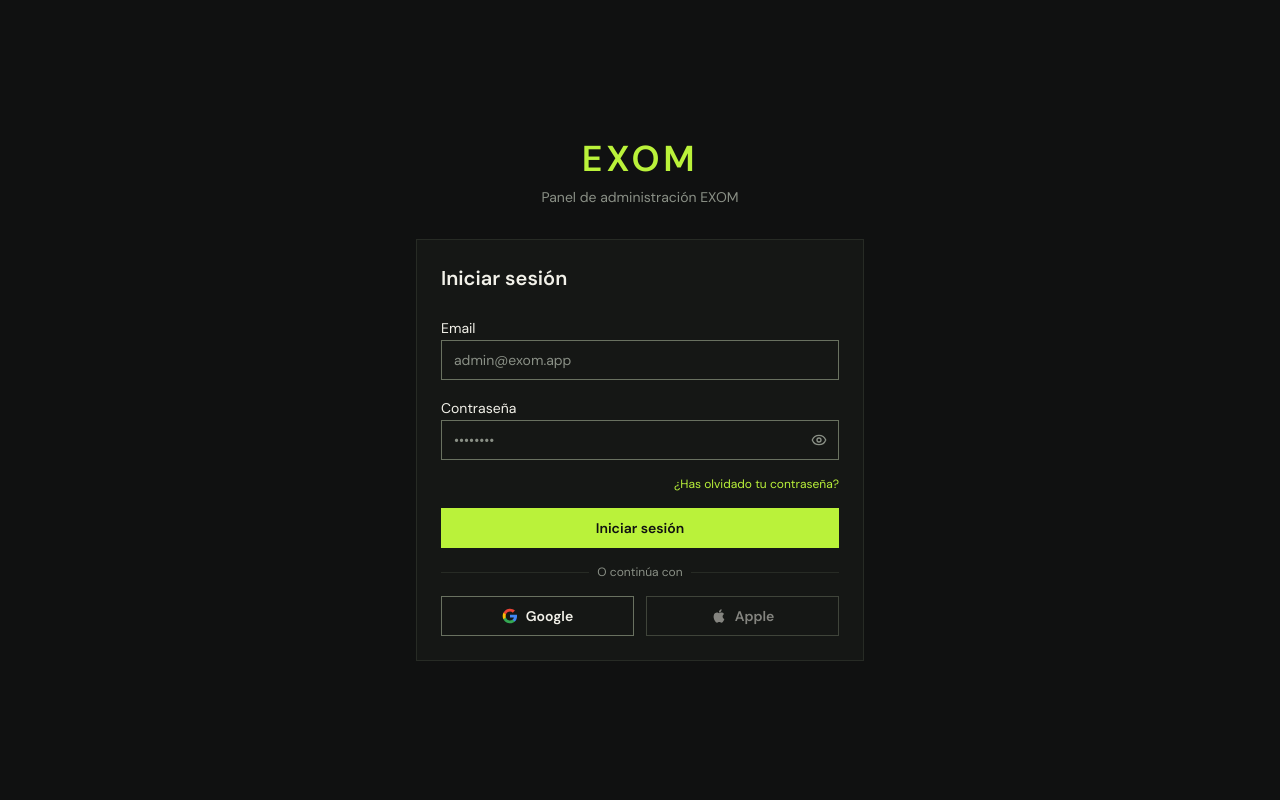
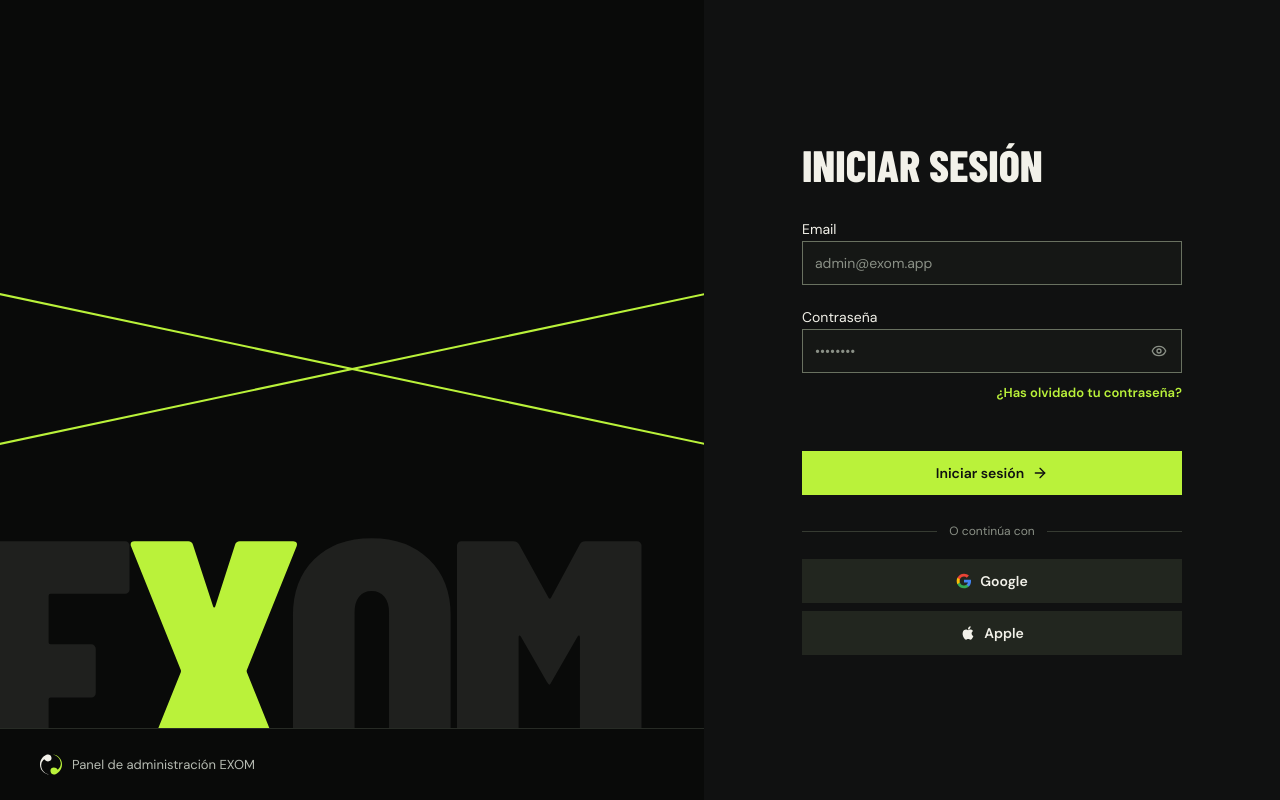
Before and after one commit to carsan-dev/exom-admin, a React (Vite) app: page /login in a window 1280 px wide. Built offline with nearby package versions, Linux system fonts and the light colour scheme; no server answers.

Commit message:
feat(admin): estilo del Login

```diff
--- a/src/features/auth/pages/login-page.tsx
+++ b/src/features/auth/pages/login-page.tsx
@@ -4,12 +4,11 @@ import { useForm } from 'react-hook-form'
 import { zodResolver } from '@hookform/resolvers/zod'
 import { z } from 'zod'
 import { sendPasswordResetEmail } from 'firebase/auth'
-import { Eye, EyeOff, AlertCircle, Lock } from 'lucide-react'
+import { ArrowRight, Eye, EyeOff, AlertCircle, Lock } from 'lucide-react'
 import { toast } from 'sonner'
 import { useAuth } from '@/hooks/use-auth'
 import { Button } from '@/components/ui/button'
 import { Input } from '@/components/ui/input'
-import { Card, CardContent, CardHeader } from '@/components/ui/card'
 import { auth } from '@/lib/firebase'
 
 const loginSchema = z.object({
@@ -76,50 +75,93 @@ export function LoginPage() {
   const isBlocked = error === 'ACCOUNT_BLOCKED'
   const isUnauthorized = error === 'UNAUTHORIZED'
 
+  const focusRing =
+    'focus-visible:outline-2 focus-visible:outline-offset-2 focus-visible:outline-focus'
+
   return (
-    <div className="flex min-h-screen min-h-[100svh] items-center justify-center bg-background px-4">
-      <div className="w-full max-w-md space-y-8">
-        {/* Logo */}
-        <div className="flex flex-col items-center gap-2">
-          <div className="flex items-center gap-2">
-            <span className="text-4xl font-black tracking-widest text-accent-text">EXOM</span>
+    <div className="grid min-h-screen min-h-[100svh] grid-cols-1 grid-rows-[96px_minmax(0,1fr)] bg-background lg:grid-cols-[minmax(0,55fr)_minmax(0,45fr)] lg:grid-rows-1">
+      <a
+        href="#auth-main"
+        className="sr-only focus:not-sr-only focus:fixed focus:left-4 focus:top-4 focus:z-50 focus:bg-background focus:px-3 focus:py-2 focus:text-sm focus:font-semibold focus:text-foreground focus:outline-2 focus:outline-focus"
+      >
+        Saltar al contenido
+      </a>
+
+      {/* Panel de marca: siempre oscuro en ambos temas */}
+      <div className="relative isolate min-h-24 overflow-hidden bg-[#090a09] text-[#b7bcb3] lg:min-h-full">
+        <div aria-hidden="true" className="pointer-events-none absolute inset-0 z-0">
+          <span className="absolute left-0 top-1/2 h-0.5 w-[150%] origin-center -rotate-[7deg] bg-brand-primary lg:-left-[30%] lg:top-[46%] lg:w-[160%] lg:-rotate-12" />
+          <span className="absolute left-0 top-1/2 h-0.5 w-[150%] origin-center rotate-[7deg] bg-brand-primary lg:-left-[30%] lg:top-[46%] lg:w-[160%] lg:rotate-12" />
         </div>
-          <p className="text-sm text-muted-foreground">Panel de administración EXOM</p>
+        <span
+          aria-hidden="true"
+          className="pointer-events-none absolute bottom-[calc(72px-0.2em)] -left-[0.07em] z-[1] hidden select-none whitespace-nowrap font-display text-[clamp(220px,29vw,420px)] font-extrabold uppercase leading-[0.8] tracking-[-0.04em] text-[#dfe0d4]/10 lg:block"
+        >
+          E<span className="text-brand-primary">X</span>OM
+        </span>
+        <p className="absolute inset-0 z-[2] flex items-center gap-3 px-5 text-[13px] leading-5 text-[#b7bcb3] lg:inset-x-0 lg:bottom-0 lg:top-auto lg:h-[72px] lg:gap-2.5 lg:border-t lg:border-[#272b25] lg:bg-[#090a09] lg:px-10">
+          <svg viewBox="0 0 120 112" aria-hidden="true" focusable="false" className="h-6 w-[26px] shrink-0 lg:h-[21px] lg:w-[22px]">
+            <path
+              fill="#f2f1e9"
+              d="M46 110C20 106 0 84 0 56C0 33 14 12 35 3C48-2 60 4 62 16C66 29 57 39 44 39C36 39 28 35 23 28C11 38 5 51 7 65C9 86 24 103 46 109Z"
+            />
+            <path
+              fill="#baf23a"
+              transform="rotate(180 60 56)"
+              d="M46 110C20 106 0 84 0 56C0 33 14 12 35 3C48-2 60 4 62 16C66 29 57 39 44 39C36 39 28 35 23 28C11 38 5 51 7 65C9 86 24 103 46 109Z"
+            />
+          </svg>
+          <span
+            aria-hidden="true"
+            className="font-display text-[40px] font-extrabold uppercase leading-none tracking-[-0.04em] text-[#f2f1e9] lg:hidden"
+          >
+            E<span className="text-brand-primary">X</span>OM
+          </span>
+          <span className="max-lg:sr-only">Panel de administración EXOM</span>
+        </p>
       </div>
 
+      <main
+        id="auth-main"
+        className="flex min-w-0 items-start justify-center px-4 py-8 md:px-5 md:py-10 lg:items-center lg:px-8 lg:py-12"
+      >
+        <div className="w-full max-w-[380px]">
           {/* Blocked state */}
           {isBlocked ? (
-          <Card className="border-status-warning/50 bg-background-surface">
-            <CardContent className="pt-6 flex flex-col items-center gap-4 text-center">
-              <div className="rounded-full bg-status-warning/10 p-4">
-                <Lock className="h-8 w-8 text-status-warning" />
-              </div>
-              <div>
-                <h3 className="font-semibold text-foreground text-lg">Cuenta bloqueada</h3>
-                <p className="text-sm text-muted-foreground mt-1">
+            <section aria-labelledby="blocked-title">
+              <Lock className="mb-5 h-6 w-6 text-status-warning" aria-hidden="true" />
+              <h1
+                id="blocked-title"
+                className="font-display text-[38px] font-extrabold uppercase leading-[0.92] text-foreground md:text-[44px]"
+              >
+                Cuenta bloqueada
+              </h1>
+              <p className="mt-3 max-w-[34ch] text-sm leading-[22px] text-foreground-secondary">
                 Tu cuenta ha sido desactivada. Contacta con el administrador del sistema.
               </p>
-              </div>
-              <div className="flex gap-2 w-full">
-                <Button variant="outline" className="flex-1" onClick={clearError}>
+              <div className="mt-8 flex flex-col gap-2">
+                <Button size="lg" className="h-11 w-full" asChild>
+                  <a href="mailto:soporte@exom.app">Contactar entrenador</a>
+                </Button>
+                <Button variant="secondary" size="lg" className="h-11 w-full" onClick={clearError}>
                   Volver
                 </Button>
-                <Button className="flex-1" asChild>
-                  <a href="mailto:soporte@exom.app">Contactar entrenador</a>
-                </Button>
               </div>
-            </CardContent>
-          </Card>
+            </section>
           ) : (
-          <Card className="border-border">
-            <CardHeader className="pb-0">
-              <h2 className="text-xl font-semibold text-foreground">Iniciar sesión</h2>
-            </CardHeader>
-            <CardContent className="pt-4 space-y-4">
+            <>
+              <h1 className="font-display text-[38px] font-extrabold uppercase leading-[0.92] text-foreground md:text-[44px]">
+                Iniciar sesión
+              </h1>
+
+              <form onSubmit={handleSubmit(onSubmit)} className="mt-8 space-y-5">
                 {/* General error */}
                 {error && !isBlocked && (
-                <div className="flex items-center gap-2 rounded-md border border-status-error/30 bg-status-error/10 p-3 text-sm text-status-error">
-                  <AlertCircle className="h-4 w-4 shrink-0" />
+                  <div
+                    role="alert"
+                    className="flex items-start gap-2 border border-status-error/30 bg-status-error-soft p-3 text-sm text-status-error"
+                  >
+                    <AlertCircle className="mt-0.5 h-4 w-4 shrink-0" aria-hidden="true" />
                     <span>
                       {isUnauthorized
                         ? 'Acceso no autorizado. Solo administradores pueden entrar.'
@@ -128,9 +170,7 @@ export function LoginPage() {
                   </div>
                 )}
 
-              {/* Form */}
-              <form onSubmit={handleSubmit(onSubmit)} className="space-y-4">
-                <div className="space-y-1">
+                <div className="space-y-1.5">
                   <label className="text-sm font-medium text-foreground" htmlFor="email">
                     Email
                   </label>
@@ -139,6 +179,8 @@ export function LoginPage() {
                     type="email"
                     placeholder="admin@exom.app"
                     autoComplete="email"
+                    inputMode="email"
+                    className="h-11"
                     {...register('email')}
                   />
                   {errors.email && (
@@ -146,7 +188,8 @@ export function LoginPage() {
                   )}
                 </div>
 
-                <div className="space-y-1">
+                <div>
+                  <div className="space-y-1.5">
                     <label className="text-sm font-medium text-foreground" htmlFor="password">
                       Contraseña
                     </label>
@@ -156,14 +199,16 @@ export function LoginPage() {
                         type={showPassword ? 'text' : 'password'}
                         placeholder="••••••••"
                         autoComplete="current-password"
-                      className="pr-10"
+                        className="h-11 pr-12"
                         {...register('password')}
                       />
                       <button
                         type="button"
                         onClick={() => setShowPassword((v) => !v)}
-                      className="absolute right-3 top-1/2 -translate-y-1/2 text-muted-foreground hover:text-foreground transition-colors"
-                      tabIndex={-1}
+                        aria-controls="password"
+                        aria-pressed={showPassword}
+                        aria-label={showPassword ? 'Ocultar contraseña' : 'Mostrar contraseña'}
+                        className="absolute inset-y-px right-px grid w-11 place-items-center text-foreground-muted transition-colors hover:bg-card hover:text-foreground focus-visible:outline-2 focus-visible:-outline-offset-2 focus-visible:outline-focus"
                       >
                         {showPassword ? <EyeOff className="h-4 w-4" /> : <Eye className="h-4 w-4" />}
                       </button>
@@ -173,42 +218,41 @@ export function LoginPage() {
                     )}
                   </div>
 
-                <div className="flex justify-end">
+                  <div className="mt-2.5 flex justify-end">
                     <button
                       type="button"
                       onClick={() => void handleForgotPassword()}
                       disabled={isSendingReset}
-                    className="text-xs text-accent-text hover:text-foreground transition-colors"
+                      className={`relative text-[13px] font-semibold leading-5 text-accent-text underline decoration-transparent underline-offset-[3px] transition-[text-decoration-color,color] hover:decoration-current disabled:text-foreground-muted after:absolute after:-inset-x-1 after:-inset-y-3 after:content-[''] ${focusRing}`}
                     >
                       {isSendingReset ? 'Enviando enlace...' : '¿Has olvidado tu contraseña?'}
                     </button>
                   </div>
+                </div>
 
-                <Button type="submit" className="w-full" disabled={isLoading}>
+                <Button type="submit" size="lg" className="mt-7 h-11 w-full" disabled={isLoading}>
                   {isLoading ? 'Iniciando sesión...' : 'Iniciar sesión'}
+                  {!isLoading && <ArrowRight aria-hidden="true" />}
                 </Button>
               </form>
 
               {/* Divider */}
-              <div className="relative">
-                <div className="absolute inset-0 flex items-center">
-                  <div className="w-full border-t border-border" />
-                </div>
-                <div className="relative flex justify-center text-xs text-muted-foreground">
-                  <span className="bg-card px-2">O continúa con</span>
-                </div>
+              <div className="mb-5 mt-7 flex items-center gap-3 text-xs leading-4 text-foreground-muted">
+                <span aria-hidden="true" className="h-px flex-1 bg-border-strong" />
+                <span>O continúa con</span>
+                <span aria-hidden="true" className="h-px flex-1 bg-border-strong" />
               </div>
 
               {/* Social buttons */}
-              <div className="grid grid-cols-2 gap-3">
+              <div className="space-y-2">
                 <Button
-                  variant="outline"
+                  variant="secondary"
                   type="button"
                   disabled={isLoading}
                   onClick={() => loginWithGoogle()}
-                  className="gap-2"
+                  className="h-11 w-full gap-2"
                 >
-                  <svg viewBox="0 0 24 24" className="h-4 w-4">
+                  <svg viewBox="0 0 24 24" className="h-[18px] w-[18px]" aria-hidden="true" focusable="false">
                     <path
                       d="M22.56 12.25c0-.78-.07-1.53-.2-2.25H12v4.26h5.92c-.26 1.37-1.04 2.53-2.21 3.31v2.77h3.57c2.08-1.92 3.28-4.74 3.28-8.09z"
                       fill="#4285F4"
@@ -229,22 +273,22 @@ export function LoginPage() {
                   Google
                 </Button>
                 <Button
-                  variant="outline"
+                  variant="secondary"
                   type="button"
                   disabled={isLoading}
-                  className="gap-2 opacity-50 cursor-not-allowed"
+                  className="h-11 w-full cursor-not-allowed gap-2 border-dashed"
                   title="Próximamente"
                 >
-                  <svg viewBox="0 0 24 24" className="h-4 w-4 fill-current">
+                  <svg viewBox="0 0 24 24" className="h-[18px] w-[18px] fill-current" aria-hidden="true" focusable="false">
                     <path d="M18.71 19.5c-.83 1.24-1.71 2.45-3.05 2.47-1.34.03-1.77-.79-3.29-.79-1.53 0-2 .77-3.27.82-1.31.05-2.3-1.32-3.14-2.53C4.25 17 2.94 12.45 4.7 9.39c.87-1.52 2.43-2.48 4.12-2.51 1.28-.02 2.5.87 3.29.87.78 0 2.26-1.07 3.8-.91.65.03 2.47.26 3.64 1.98-.09.06-2.17 1.28-2.15 3.81.03 3.02 2.65 4.03 2.68 4.04-.03.07-.42 1.44-1.38 2.83M13 3.5c.73-.83 1.94-1.46 2.94-1.5.13 1.17-.34 2.35-1.04 3.19-.69.85-1.83 1.51-2.95 1.42-.15-1.15.41-2.35 1.05-3.11z" />
                   </svg>
                   Apple
                 </Button>
               </div>
-            </CardContent>
-          </Card>
+            </>
           )}
         </div>
+      </main>
     </div>
   )
 }
```
Lines whose indentation alone changed are shown as unchanged.
